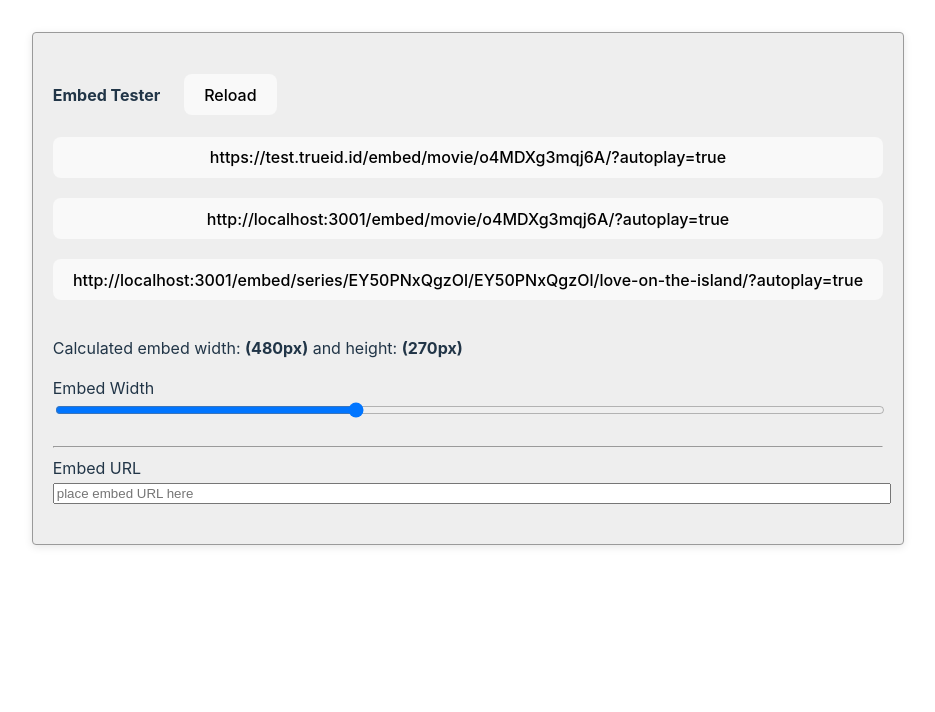
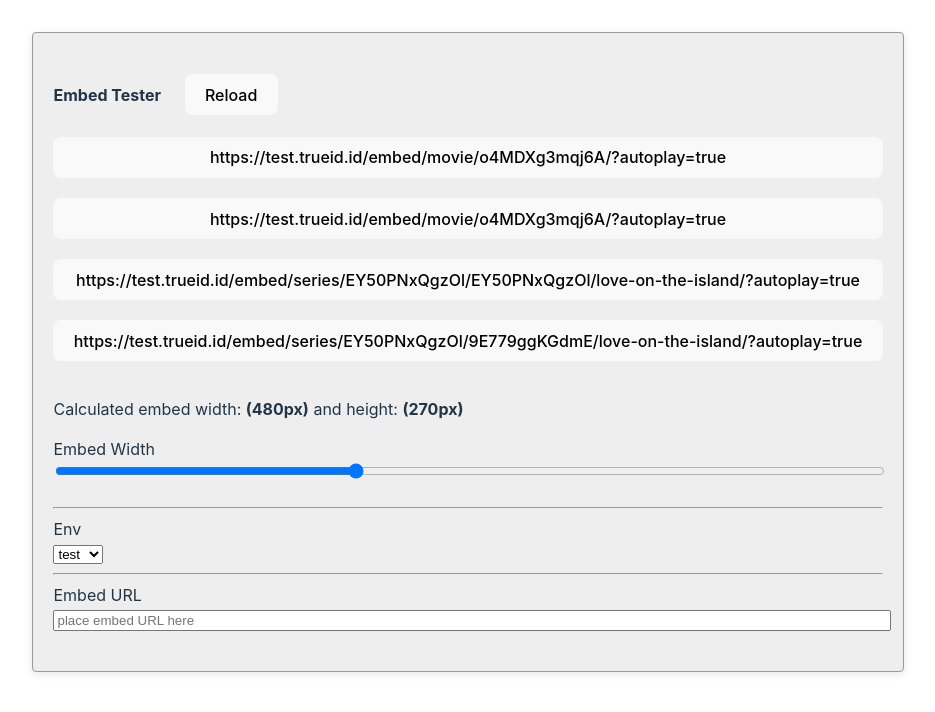
Before and after one commit to tapornanan/embed-playground, a Vue app: page / in a window 1280 px wide. Shown: the top 712 px of the page, without its empty margins (172-1107 px from the left). Built offline with nearby package versions, Linux system fonts and the light colour scheme.

Commit message:
feat: ✨ add picking up env

```diff
--- a/src/App.vue
+++ b/src/App.vue
@@ -7,15 +7,38 @@ export default {
       aspect: 9 / 16,
       embedURL: "",
       links: [
-        "https://test.trueid.id/embed/movie/o4MDXg3mqj6A/?autoplay=true",
-        "http://localhost:3001/embed/movie/o4MDXg3mqj6A/?autoplay=true",
-        "http://localhost:3001/embed/series/EY50PNxQgzOl/EY50PNxQgzOl/love-on-the-island/?autoplay=true",
+        "[protocol]://[env]/embed/movie/o4MDXg3mqj6A/?autoplay=true",
+        "[protocol]://[env]/embed/movie/o4MDXg3mqj6A/?autoplay=true",
+        "[protocol]://[env]/embed/series/EY50PNxQgzOl/EY50PNxQgzOl/love-on-the-island/?autoplay=true",
+        "[protocol]://[env]/embed/series/EY50PNxQgzOl/9E779ggKGdmE/love-on-the-island/?autoplay=true",
       ],
+      env: ["dev", "test", "local"],
+      currentEnv: "test",
+      finalEmbedURL: "",
     };
   },
   computed: {
     calcHeight() {
       return this.width * this.aspect;
+    },
+    currentProtocol() {
+      switch (this.currentEnv) {
+        case "dev":
+        case "test":
+          return "https";
+        default:
+          return "http";
+      }
+    },
+    currentEnvironment() {
+      switch (this.currentEnv) {
+        case "dev":
+          return "dev.trueid.id";
+        case "test":
+          return "test.trueid.id";
+        default:
+          return "localhost:3001";
+      }
     },
   },
   methods: {
@@ -25,10 +48,17 @@ export default {
     onClickLink(link) {
       this.embedURL = link;
     },
+    getTransformURL(link) {
+      return link
+        .replace("[env]", this.currentEnvironment)
+        .replace("[protocol]", this.currentProtocol);
+    },
   },
   watch: {
     embedURL(val) {
       if (val) {
+        this.finalEmbedURL = this.getTransformURL(this.embedURL);
+
         let divScripts = document.getElementById("load-script");
         let newScript = document.createElement("script");
         newScript.src =
@@ -47,7 +77,7 @@ export default {
 
       <div v-for="link in links" :key="link">
         <button class="btn" type="button" @click="onClickLink(link)">
-          {{ link }}
+          {{ getTransformURL(link) }}
         </button>
       </div>
 
@@ -55,20 +85,29 @@ export default {
         Calculated embed width: <strong>({{ width }}px)</strong> and height:
         <strong>({{ calcHeight }}px)</strong>
       </p>
+
       <label for="embedWidth">Embed Width</label>
       <input type="range" id="embedWidth" v-model="width" max="800" min="300" />
       <hr />
+
+      <label for="env">Env</label><br />
+      <select v-model="currentEnv">
+        <option :value="e" v-for="e in env" :key="e">{{ e }}</option>
+      </select>
+      <hr />
+
       <label for="embedURL"> Embed URL </label>
       <input
         type="text"
         id="embedURL"
-        v-model="embedURL"
+        v-model="finalEmbedURL"
         placeholder="place embed URL here"
       />
     </section>
+
     <div id="load-script"></div>
     <iframe
-      :src="embedURL"
+      :src="finalEmbedURL"
       :width="`${width}px`"
       :height="`${calcHeight}px`"
       frameborder="0"
```
